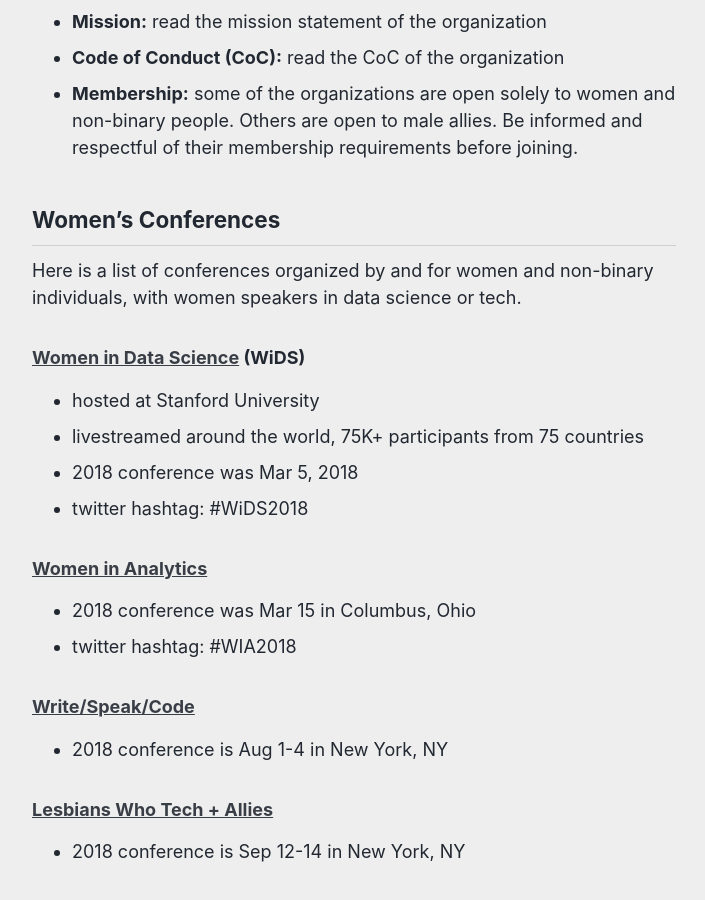
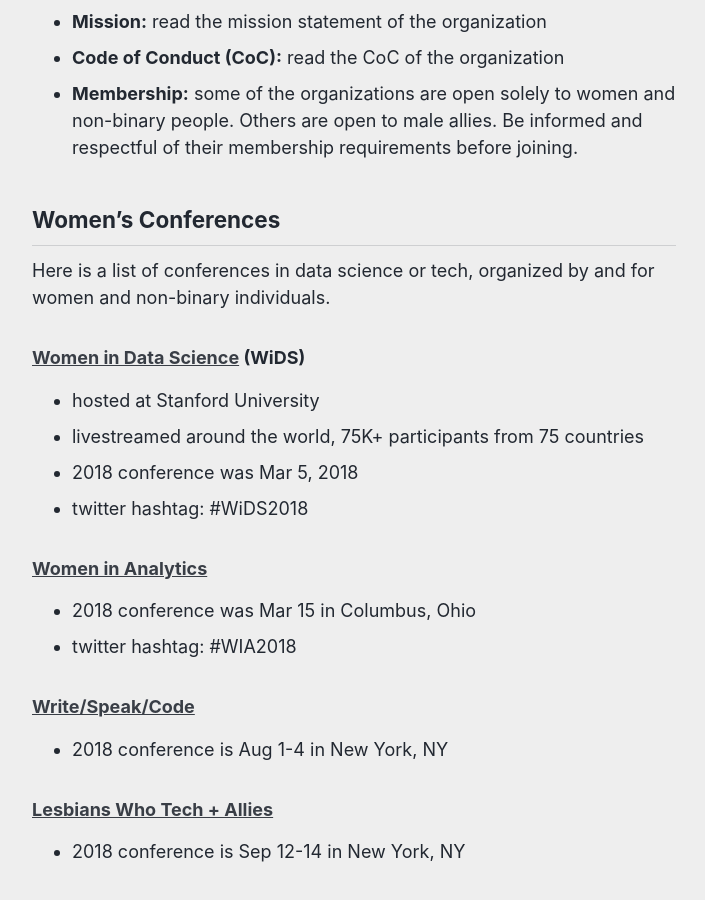
Before and after one commit to reshamas/reshamas.github.io, a Jekyll site: the page built from _posts/2018-05-09-resource-guide-for-women-in-data-science.md, in a window 1280 px wide and 900 px high, scrolled down 2256 px. Shown: the whole window, without its empty margins (286-991 px from the left). Built offline with Jekyll 4.4.1, drawn with Linux system fonts in a browser that asks for light colours; comment, search, counter and statistics services are not loaded.

Commit message:
Update 2018-05-09-resource-guide-for-women-in-data-science.md

```diff
--- a/_posts/2018-05-09-resource-guide-for-women-in-data-science.md
+++ b/_posts/2018-05-09-resource-guide-for-women-in-data-science.md
@@ -46,7 +46,7 @@
 - **Membership:**  some of the organizations are open solely to women and non-binary people. Others are open to male allies.  Be informed and respectful of their membership requirements before joining.
 
 ## Women’s Conferences
-Here is a list of conferences organized by and for women and non-binary individuals, with women speakers in data science or tech.
+Here is a list of conferences in data science or tech, organized by and for women and non-binary individuals.
 
 ### [Women in Data Science](https://www.widsconference.org) (WiDS)
 - hosted at Stanford University
```
